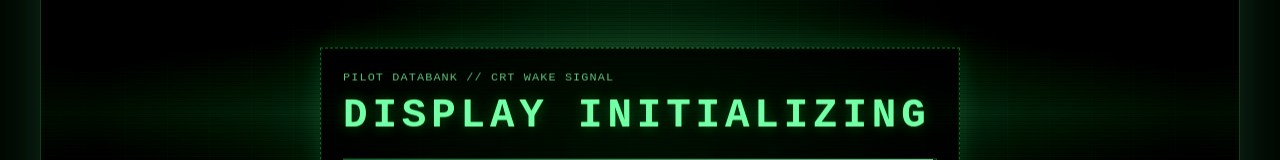
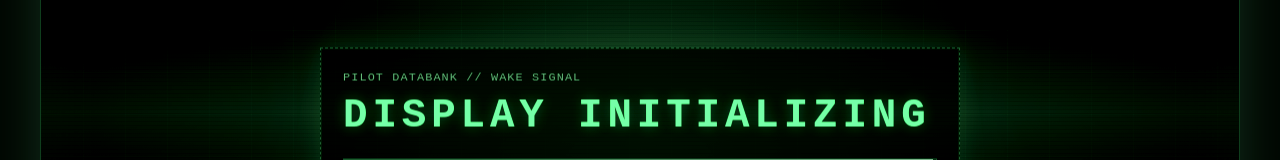
Before and after one commit to bmartingame/pilot-databank, a React (Vite) app: page / in a window 1280 px wide. Shown: the part 233-393 px from the top of the page. Built offline with nearby package versions, Linux system fonts and the light colour scheme.

Commit message:
Update App.jsx

```diff
--- a/src/App.jsx
+++ b/src/App.jsx
@@ -949,7 +949,7 @@ function CRTStartupSplash({ audioBlocked, onRetry }) {
         <div className="crt-startup-vignette" />
 
         <div className="crt-startup-readout">
-          <div className="crt-startup-kicker">PILOT DATABANK // CRT WAKE SIGNAL</div>
+          <div className="crt-startup-kicker">PILOT DATABANK // WAKE SIGNAL</div>
           <div className="crt-startup-title">DISPLAY INITIALIZING</div>
 
           <div className="crt-startup-progress" aria-hidden="true">
```
